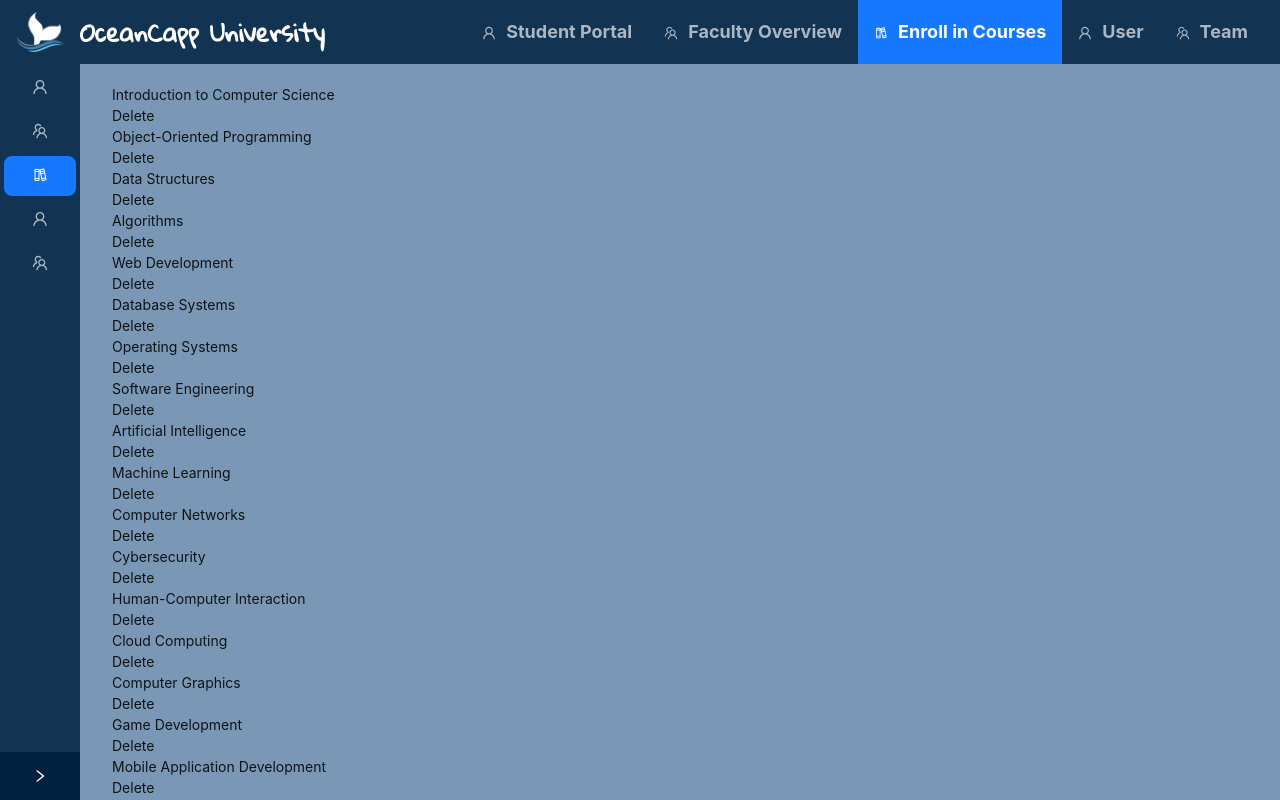
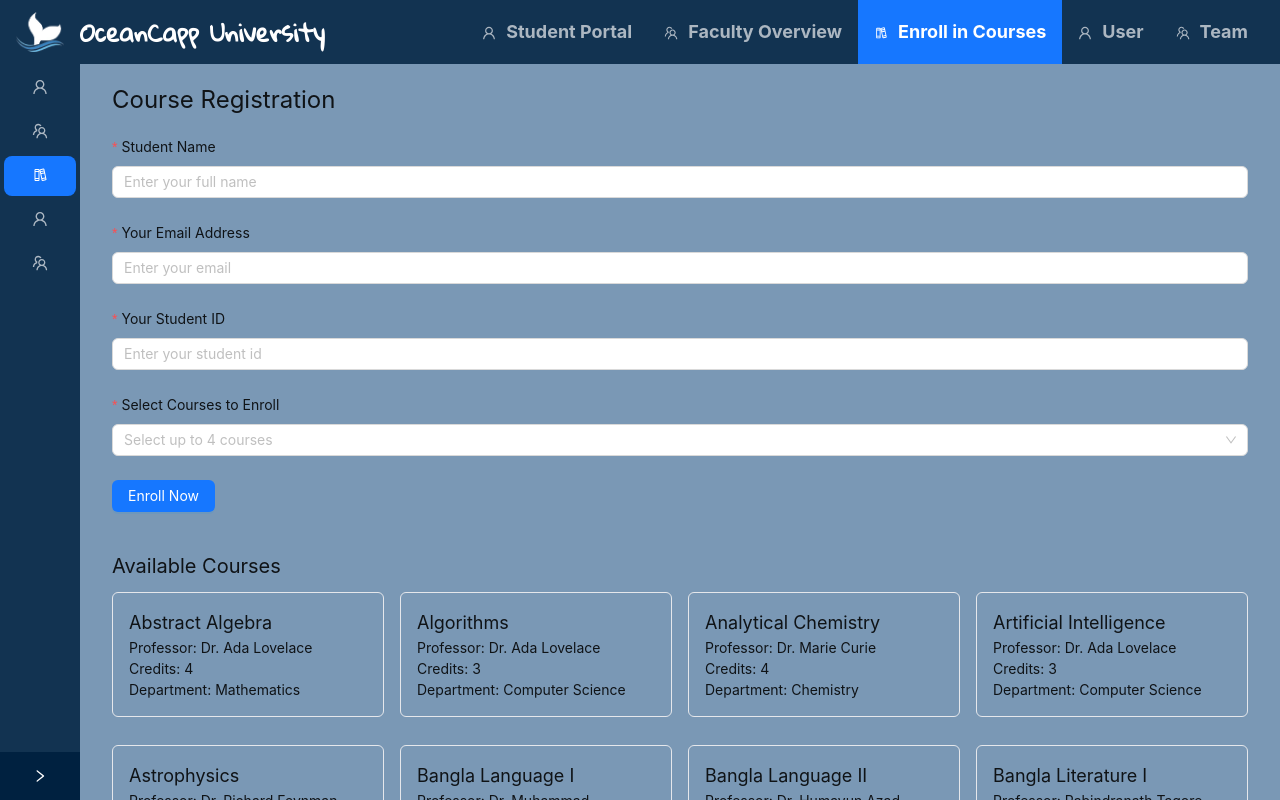
Before and after one commit to nazmul-nhb/oceancapp-university, a React (Vite) app: page /course-registration in a window 1280 px wide. Built offline with nearby package versions, Linux system fonts and the light colour scheme.

Commit message:
created course registration form with basic functionalities; added page titles using helmet

```diff
--- a/src/pages/CourseRegistration.tsx
+++ b/src/pages/CourseRegistration.tsx
@@ -1,28 +1,176 @@
 import React, { useState } from "react";
-import { CourseReg } from "../types/interfaces";
+import { Form, Input, Button, Select, message } from "antd";
+import { CourseReg, RegistrationInfo } from "../types/interfaces";
 import { coursesData } from "../data/courses";
+import { Helmet } from "react-helmet-async";
+
+const { Option } = Select;
 
 const CourseRegistration: React.FC = () => {
 	const [courses, setCourses] = useState<CourseReg[]>(coursesData);
+	const [form] = Form.useForm();
 
-	const handleDelete = (id: string) => {
+	// Sort the courses alphabetically
+	const sortedCourses = courses.sort((a, b) => {
+		const courseA = a.courseName.toUpperCase();
+		const courseB = b.courseName.toUpperCase();
+		if (courseA < courseB) {
+			return -1;
+		}
+		if (courseA > courseB) {
+			return 1;
+		}
+		return 0;
+	});
+
+	// Function to handle course enrollment form submission
+	const handleCourseEnrollment = (regInfo: RegistrationInfo) => {
+		const { courseIds } = regInfo;
+
+		// Remove selected courses from the available list
 		const updatedCourses = courses.filter(
-			(course) => course.courseId !== id
+			(course) => !courseIds.includes(course.courseId)
 		);
 
 		setCourses(updatedCourses);
+
+		// Show success message on form submission
+		message.success(
+			`Successfully Enrolled in ${courseIds.length} ${
+				courseIds.length === 1 ? "Course" : "Courses"
+			}!`
+		);
+
+		// Reset the form after submission
+		form.resetFields();
 	};
 
 	return (
 		<section className="min-h-[calc(100vh-64px)] px-8 py-5">
-			{courses.map((course) => (
-				<div key={course.courseId}>
-					<h3>{course.courseName}</h3>
-					<button onClick={() => handleDelete(course.courseId)}>
-						Delete
-					</button>
-				</div>
-			))}
+			<Helmet>
+				<title>Enroll in Courses - OceanCapp University</title>
+			</Helmet>
+
+			<h2 className="text-2xl mb-5">Course Registration</h2>
+
+			{/* Course Registration Form */}
+			<Form
+				form={form}
+				name="courseRegistration"
+				layout="vertical"
+				onFinish={handleCourseEnrollment}
+				scrollToFirstError
+			>
+				<Form.Item
+					name="studentName"
+					label="Student Name"
+					rules={[
+						{
+							required: true,
+							message: "Please enter your name",
+						},
+					]}
+				>
+					<Input
+						allowClear
+						id="studentName"
+						placeholder="Enter your full name"
+					/>
+				</Form.Item>
+
+				<Form.Item
+					name="email"
+					label="Your Email Address"
+					rules={[
+						{
+							required: true,
+							message: "Please enter your email",
+						},
+						{
+							type: "email",
+							message: "Please enter a valid email",
+						},
+					]}
+				>
+					<Input allowClear placeholder="Enter your email" />
+				</Form.Item>
+
+				<Form.Item
+					name="studentId"
+					label="Your Student ID"
+					rules={[
+						{
+							required: true,
+							message: "Please enter your student id",
+						},
+					]}
+				>
+					<Input allowClear placeholder="Enter your student id" />
+				</Form.Item>
+
+				<Form.Item
+					name="courseIds"
+					label="Select Courses to Enroll"
+					rules={[
+						{
+							required: true,
+							validator: (_, value: string[]) => {
+								if (!value || value.length === 0) {
+									return Promise.reject(
+										new Error(
+											"Please select at least one course"
+										)
+									);
+								} else if (value.length > 4) {
+									return Promise.reject(
+										new Error(
+											"You can select up to 4 courses only"
+										)
+									);
+								}
+								return Promise.resolve();
+							},
+						},
+					]}
+				>
+					<Select
+						id="courses"
+						mode="multiple"
+						placeholder="Select up to 4 courses"
+						allowClear
+					>
+						{sortedCourses.map((course) => (
+							<Option
+								key={course.courseId}
+								value={course.courseId}
+							>
+								{course.courseName} - {course.credits} Credits
+							</Option>
+						))}
+					</Select>
+				</Form.Item>
+
+				<Form.Item>
+					<Button type="primary" htmlType="submit">
+						Enroll Now
+					</Button>
+				</Form.Item>
+			</Form>
+
+			<h3 className="text-xl mt-10 mb-3">Available Courses</h3>
+			<div className="grid sm:grid-cols-2 md:grid-cols-3 lg:grid-cols-4 gap-4">
+				{sortedCourses.map((course) => (
+					<div
+						key={course.courseId}
+						className="mb-3 p-4 border rounded-md hover:bg-gray-100"
+					>
+						<h4 className="text-lg">{course.courseName}</h4>
+						<p>Professor: {course.professorName}</p>
+						<p>Credits: {course.credits}</p>
+						<p>Department: {course.department}</p>
+					</div>
+				))}
+			</div>
 		</section>
 	);
 };
--- a/src/pages/FacultyOverview.tsx
+++ b/src/pages/FacultyOverview.tsx
@@ -2,6 +2,7 @@ import React, { useState } from "react";
 import { facultyList } from "../data/faculty";
 import { Faculty } from "../types/interfaces";
 import { getColorForFirstCharacter } from "color-generator-fl";
+import { Helmet } from "react-helmet-async";
 
 const FacultyOverview: React.FC = () => {
 	const [searchTerm, setSearchTerm] = useState<string>("");
@@ -33,6 +34,9 @@ const FacultyOverview: React.FC = () => {
 
 	return (
 		<section className="min-h-[calc(100vh-64px)] px-8 py-5">
+			<Helmet>
+				<title>Faculty Overview - OceanCapp University</title>
+			</Helmet>
 			{/* Filters */}
 			<div className="mb-6 flex gap-6">
 				{/* Search with name */}
--- a/src/pages/StudentPortal.tsx
+++ b/src/pages/StudentPortal.tsx
@@ -2,6 +2,7 @@ import React from "react";
 import { studentData } from "../data/students";
 import { formatDate } from "../utilities/utilities";
 import StudentTabs from "../components/StudentTabs";
+import { Helmet } from "react-helmet-async";
 
 const StudentPortal: React.FC = () => {
 	const {
@@ -18,6 +19,9 @@ const StudentPortal: React.FC = () => {
 
 	return (
 		<section className="min-h-[calc(100vh-64px)] p-8">
+			<Helmet>
+				<title>Student Portal - OceanCapp University</title>
+			</Helmet>
 			<div className="container mx-auto">
 				{/* Student Info Card */}
 				<div className="bg-oceancapp-secondary/30 shadow-lg rounded-lg p-5 flex items-center mb-8">
@@ -29,12 +33,8 @@ const StudentPortal: React.FC = () => {
 					<div className="text-gray-200">
 						<h1 className="text-2xl font-semibold">{name}</h1>
 						<p>Student ID: {studentId}</p>
-						<p>
-							Admission Date: {formatDate(admissionDate)}
-						</p>
-						<p>
-							Current Semester: {currentSemester}
-						</p>
+						<p>Admission Date: {formatDate(admissionDate)}</p>
+						<p>Current Semester: {currentSemester}</p>
 						<p>
 							Expected Graduation:{" "}
 							{formatDate(expectedGraduationDate)}
--- a/src/types/interfaces.ts
+++ b/src/types/interfaces.ts
@@ -55,3 +55,9 @@ export interface Faculty {
 	officeHours: string;
 	contactEmail: string;
 }
+
+export interface RegistrationInfo {
+	studentName: string;
+	email: string;
+	courseIds: string[];
+}
```
